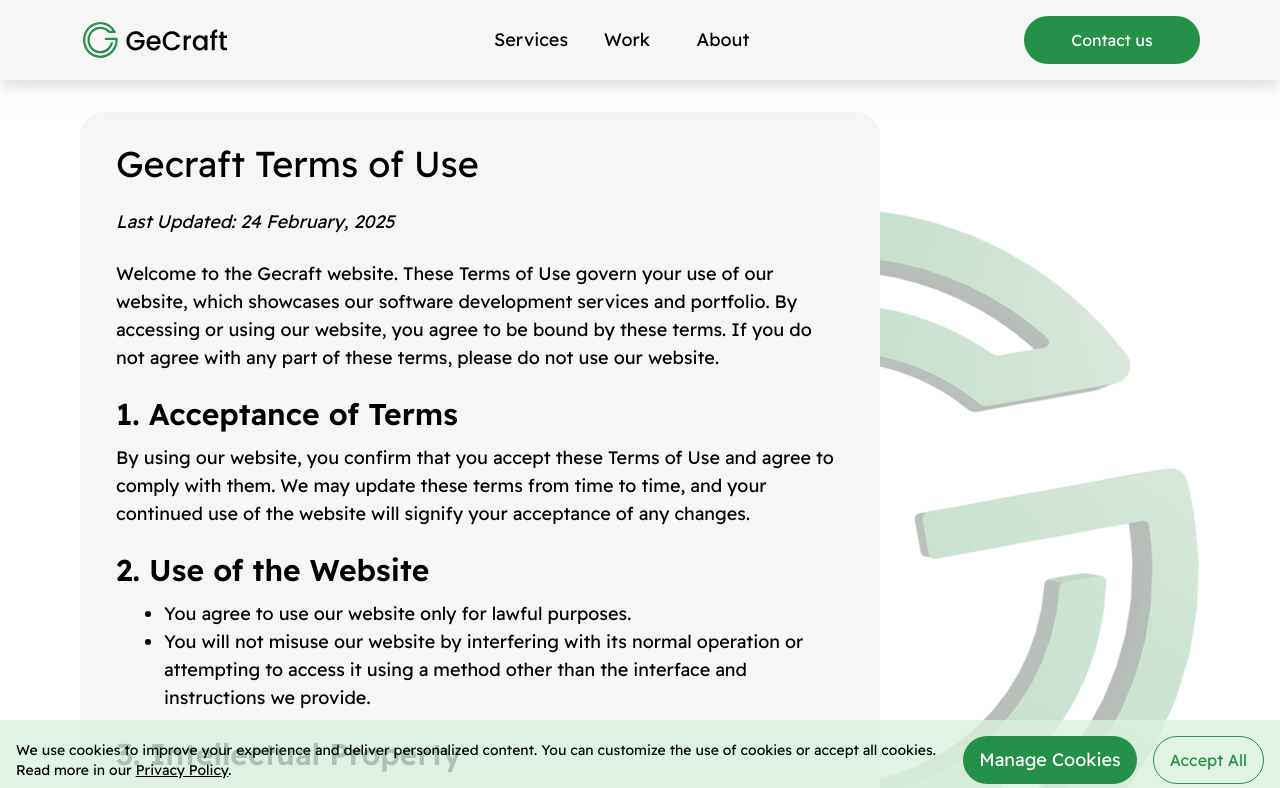
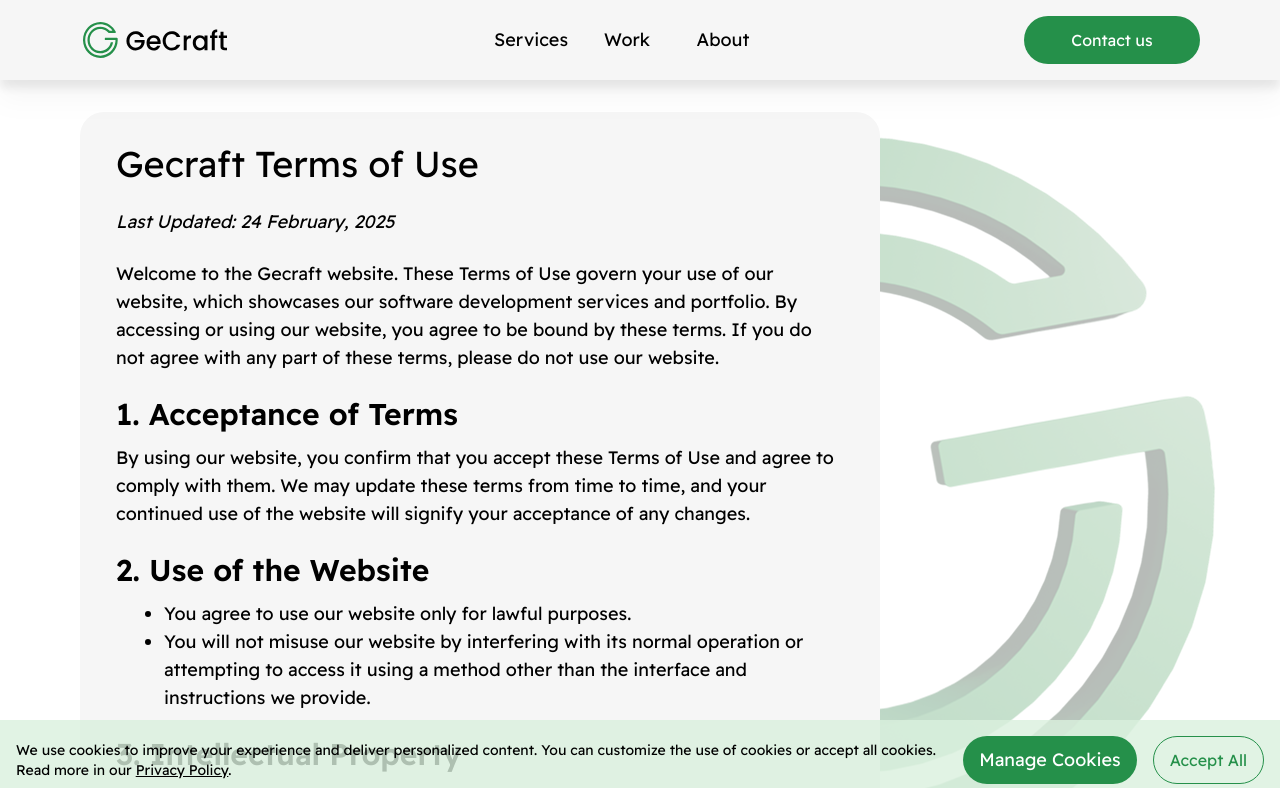
Before and after one commit to gecraft-com/gecraft-website, a React (Vite) app: page /terms in a window 1280 px wide. Shown: the top 788 px of the page. Built offline with nearby package versions, Linux system fonts and the light colour scheme.

Commit message:
Fix the letter "G"

```diff
--- a/src/pages/TermsPage.jsx
+++ b/src/pages/TermsPage.jsx
@@ -1,6 +1,6 @@
 function TermsPage() {
   return (
-    <div className="w-full bg-right-top bg-no-repeat xl:bg-[url('/logo-background1.png')] 2xl:bg-[url('/logo-background.png')]">
+    <div className="3xl:before:right-48 4xl:before:right-96 w-full before:fixed before:right-16 before:top-10 before:-z-10 before:content-[url('/logo-background1.png')] 2xl:before:right-36">
       <div className="rounded-3xl bg-primary-100 p-4 sm:px-9 sm:py-8 xl:w-[50rem] 2xl:w-[62.5rem]">
         <h2 className="text-3xl sm:text-4xl">Gecraft Terms of Use</h2>
         <p className="mt-4 text-lg italic sm:mt-6 2xl:text-xl">
--- a/tailwind.config.js
+++ b/tailwind.config.js
@@ -33,6 +33,8 @@ export default {
       },
       screens: {
         '2xl': '1920px',
+        '3xl': '2000px',
+        '4xl': '2500px',
       },
       keyframes: {
         emergence: {
```
